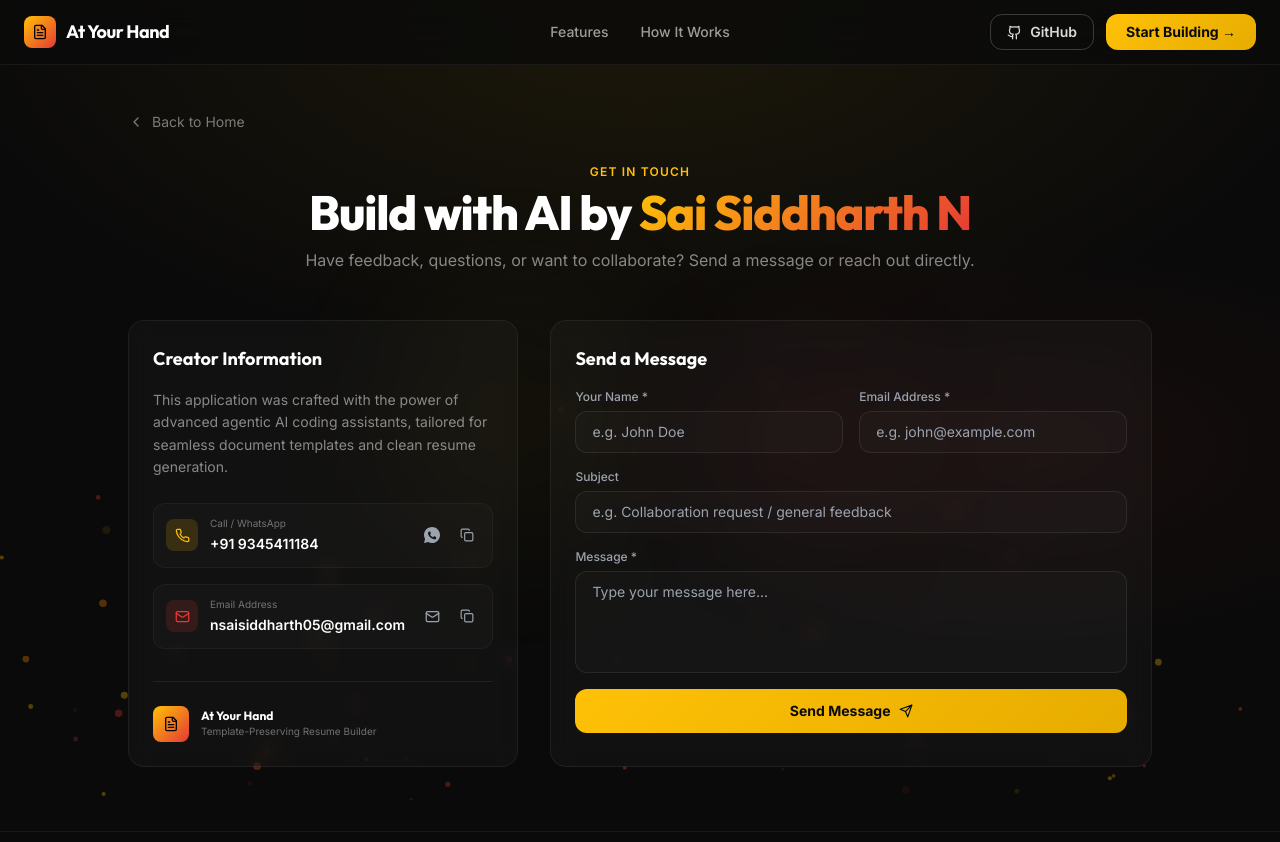
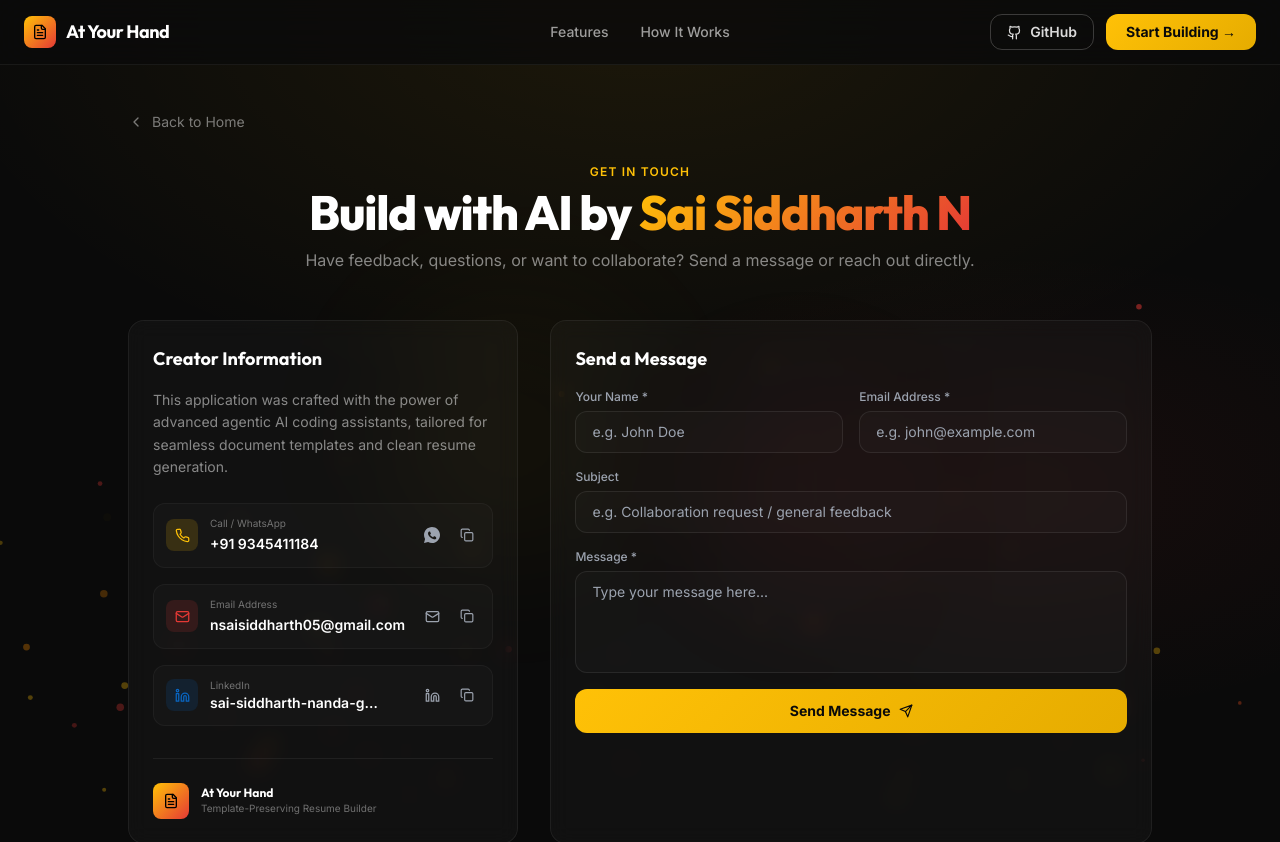
Before and after one commit to Saisidd05/Resume, a Next.js app: page /contact in a window 1280 px wide. Shown: the top 842 px of the page. Built offline with nearby package versions, Linux system fonts and the light colour scheme.

Commit message:
feat: add linkedin link to contact page

```diff
--- a/app/contact/page.tsx
+++ b/app/contact/page.tsx
@@ -3,7 +3,7 @@
 import { useState } from 'react';
 import Link from 'next/link';
 import { motion } from 'framer-motion';
-import { FileText, Phone, Mail, Send, ChevronLeft, Copy, Check } from 'lucide-react';
+import { FileText, Phone, Mail, Send, ChevronLeft, Copy, Check, Linkedin } from 'lucide-react';
 import toast from 'react-hot-toast';
 import Navbar from '@/components/landing/Navbar';
 import { ParticleCanvas } from '@/components/landing/Hero';
@@ -32,6 +32,7 @@ export default function ContactPage() {
     name: 'Sai Siddharth N',
     phone: '9345411184',
     email: 'nsaisiddharth05@gmail.com',
+    linkedin: 'https://www.linkedin.com/in/sai-siddharth-nanda-gopal-b96883321',
   };
 
   const handleCopy = (text: string, type: string) => {
@@ -227,6 +228,46 @@ export default function ContactPage() {
                       </button>
                     </div>
                   </div>
+
+                  {/* LinkedIn */}
+                  <div className="flex items-center justify-between p-3 rounded-xl" style={{ background: 'rgba(255,255,255,0.02)', border: '1px solid rgba(255,255,255,0.04)' }}>
+                    <div className="flex items-center gap-3 min-w-0">
+                      <div className="w-8 h-8 rounded-lg flex-shrink-0 flex items-center justify-center bg-[rgba(10,102,194,0.15)] text-[#0A66C2]">
+                        <Linkedin size={15} />
+                      </div>
+                      <div className="min-w-0">
+                        <div className="text-[10px]" style={{ color: 'rgba(255,255,255,0.4)' }}>LinkedIn</div>
+                        <a
+                          href={contactInfo.linkedin}
+                          target="_blank"
+                          rel="noopener noreferrer"
+                          className="text-sm font-semibold transition-colors hover:text-[#0A66C2] block truncate"
+                          style={{ maxWidth: '170px' }}
+                        >
+                          sai-siddharth-nanda-gopal-b96883321
+                        </a>
+                      </div>
+                    </div>
+                    <div className="flex items-center gap-2 flex-shrink-0">
+                      {/* Visit Profile */}
+                      <a
+                        href={contactInfo.linkedin}
+                        target="_blank"
+                        rel="noopener noreferrer"
+                        className="p-1.5 rounded-lg transition-colors hover:bg-[rgba(10,102,194,0.12)] text-gray-400 hover:text-[#0A66C2] flex items-center justify-center"
+                        title="Visit LinkedIn"
+                      >
+                        <Linkedin size={15} />
+                      </a>
+                      <button
+                        onClick={() => handleCopy(contactInfo.linkedin, 'LinkedIn')}
+                        className="p-1.5 rounded-lg transition-colors hover:bg-[rgba(255,255,255,0.05)] text-gray-400 hover:text-white"
+                        title="Copy LinkedIn URL"
+                      >
+                        {copiedField === 'LinkedIn' ? <Check size={14} className="text-green-500" /> : <Copy size={14} />}
+                      </button>
+                    </div>
+                  </div>
                 </div>
               </div>
 
```
